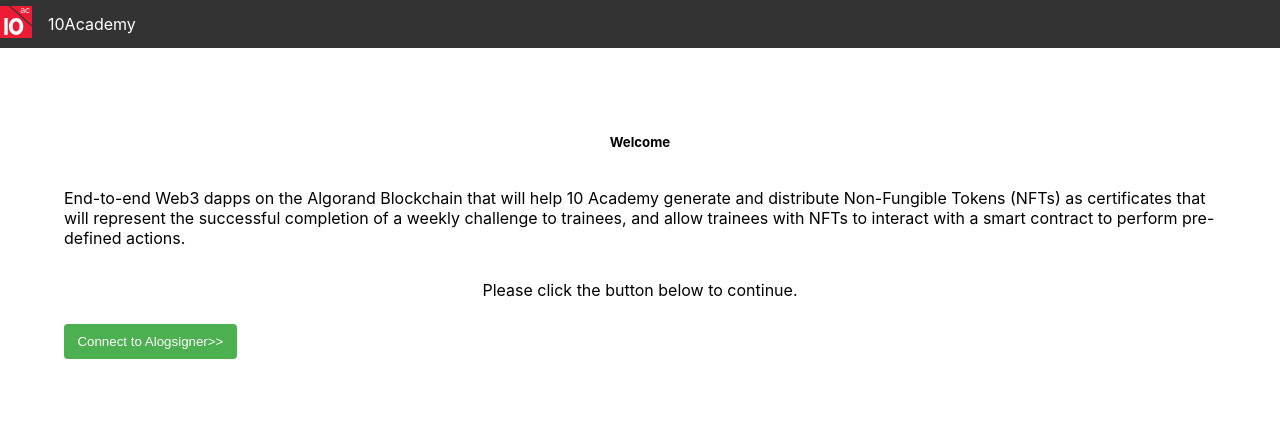
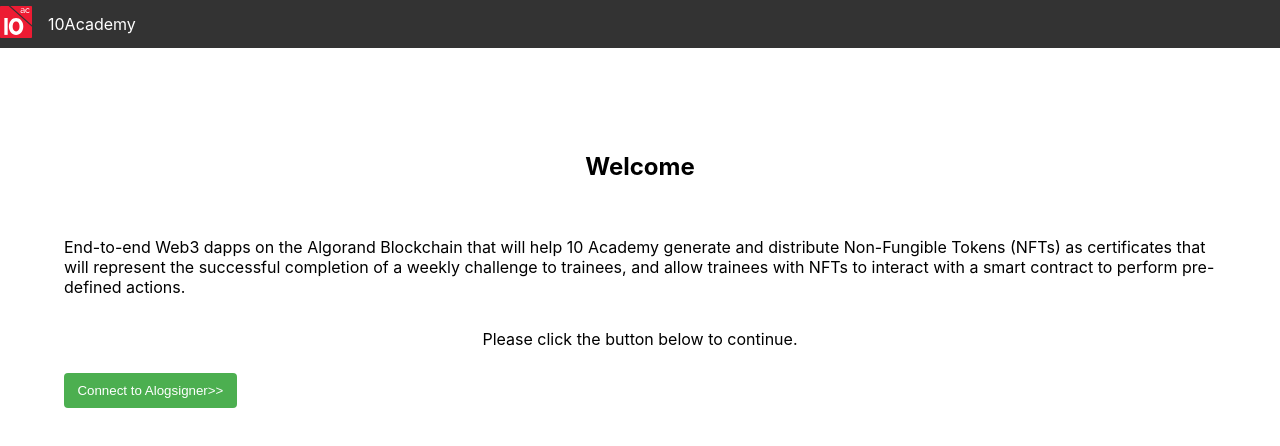
Before and after one commit to natyrix/algorand_front_end, a React (Create React App) app: page / in a window 1280 px wide. Shown: the top 446 px of the page. Built offline with nearby package versions, Linux system fonts and the light colour scheme.

Commit message:
Minor change

```diff
--- a/src/components/Home.jsx
+++ b/src/components/Home.jsx
@@ -251,7 +251,7 @@ function Home() {
                 {
                     accounts.length === 0 && <>
                         <div style={{display: "flex",alignItems:"center",justifyContent:"center",flexDirection:"column"}}>
-                            <h5>
+                            <h5 style={{fontSize:'1.5rem'}}>
                                 Welcome
                             </h5>
                             <p>
```
